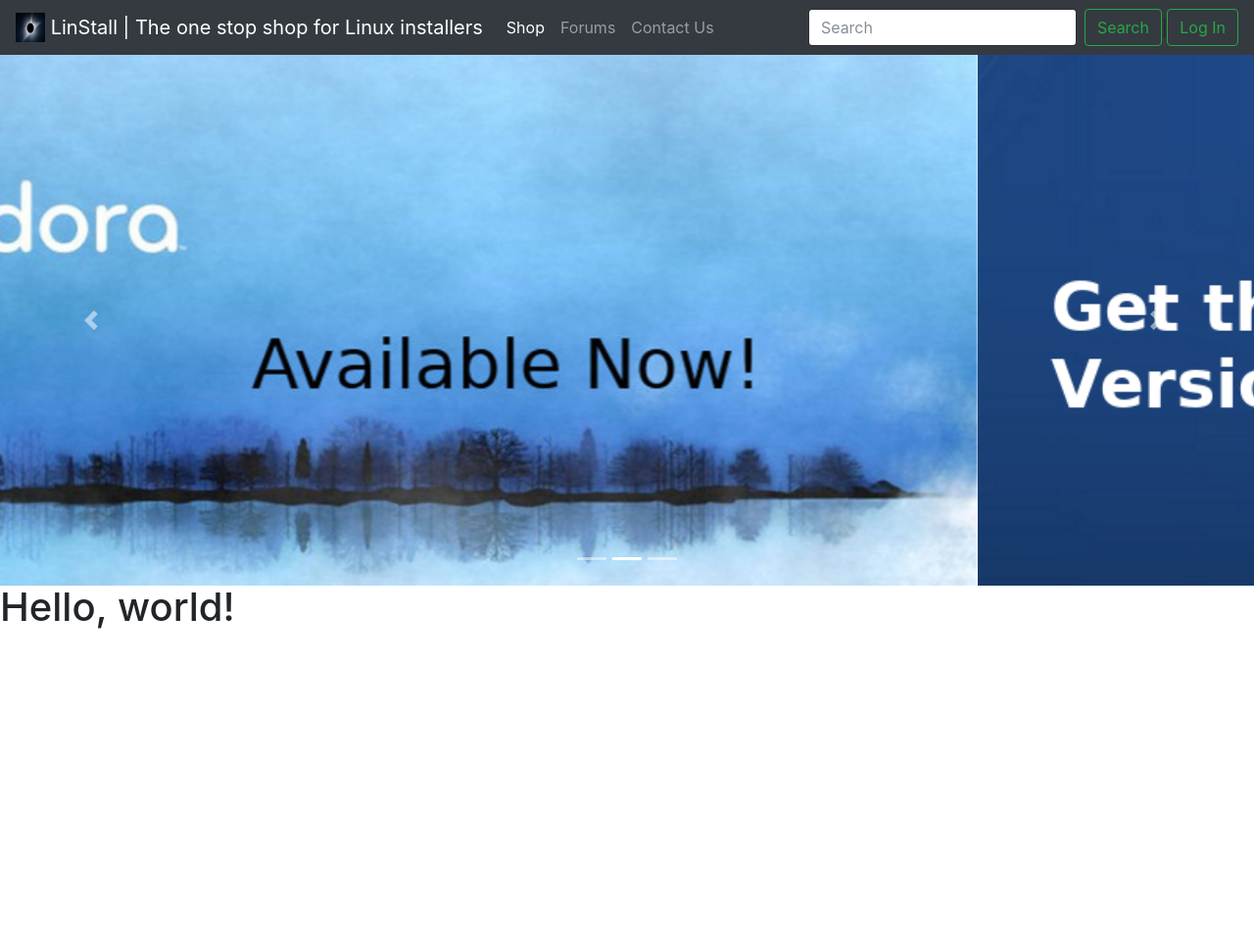
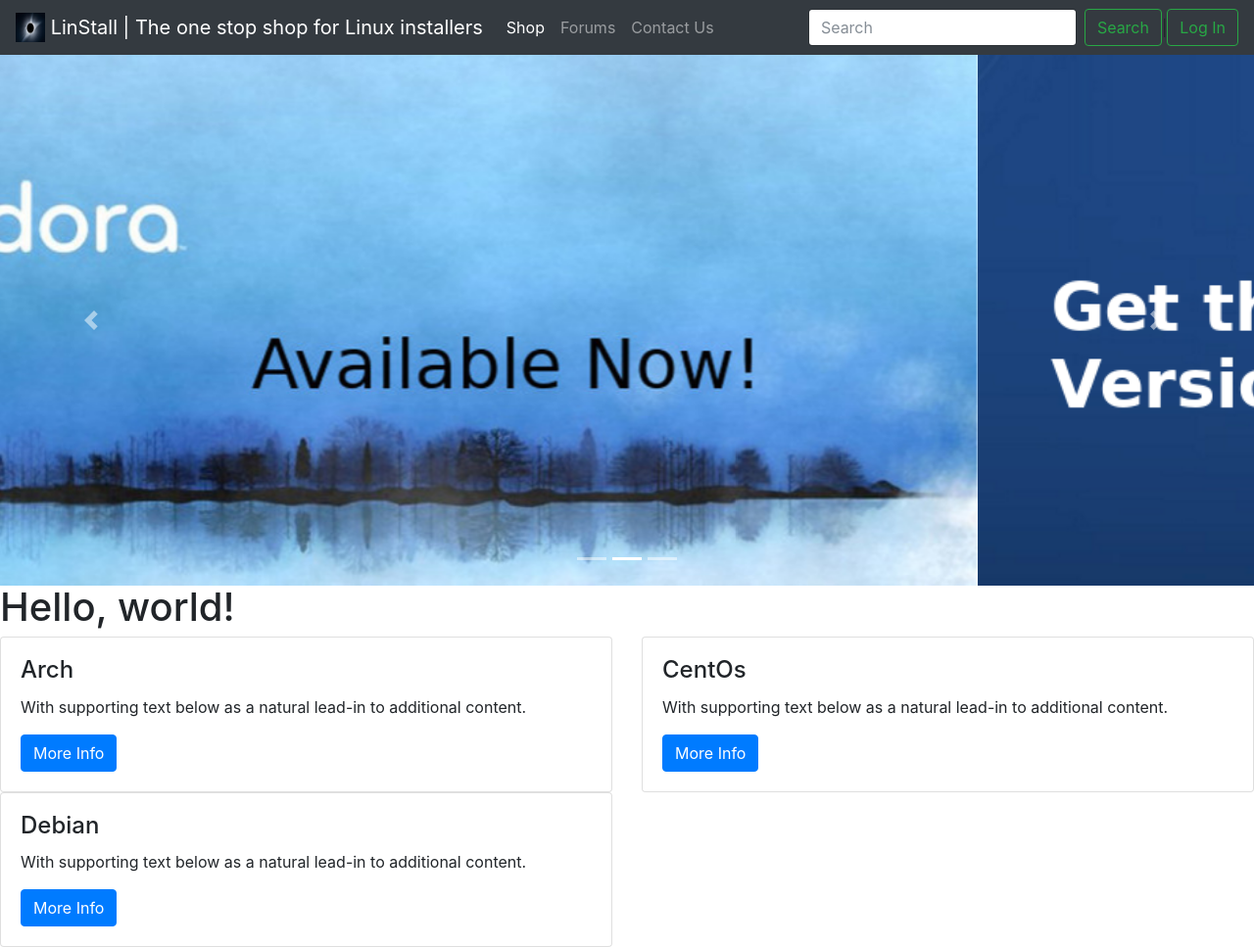
Before and after one commit to martinak1/LinStall, a plain HTML site: page web/index.html in a window 1280 px wide. Shown: the whole page at 98% size. Before the commit the page ends 800 px from the top, so only its background shows below. Drawn offline with nearby package versions, Linux system fonts and the light colour scheme.

Commit message:
Added product offering card.

```diff
--- a/web/index.html
+++ b/web/index.html
@@ -14,7 +14,7 @@
 
                 <!--Logo and brand name-->
                 <a class="navbar-brand" href="#">
-                  <img src="./SiteThumb.jpg" width="30" height="30" class="d-inline-block align-top" alt="">
+                  <img src="./SiteThumb.jpg" width="30" height="30" class="d-inline-block align-top" alt="LinStall Logo">
                   LinStall | The one stop shop for Linux installers
                 </a>
 
@@ -25,7 +25,7 @@
                <div class="collapse navbar-collapse" id="navbarSupportedContent">
                   <ul class="navbar-nav mr-auto">
                     <li class="nav-item active">
-                      <a class="nav-link" href="#">Shop<span class="sr-only">(current)</span></a>
+                      <a class="nav-link" href="./index.html">Shop<span class="sr-only">(current)</span></a>
                     </li>
                     <li class="nav-item">
                       <a class="nav-link" href="#">Forums</a>
@@ -73,6 +73,43 @@
 
     <h1>Hello, world!</h1>
 
+    <!--Product cards-->
+    <div class="row">
+      <div class="col-sm-6">
+
+        <!--Arch card-->
+        <div class="card">
+          <div class="card-body">
+            <h4 class="card-title">Arch</h4>
+            <p class="card-text">With supporting text below as a natural lead-in to additional content.</p>
+            <a href="#" class="btn btn-primary">More Info</a>
+          </div>
+        </div>
+      </div>
+
+      <!--CentOs card-->
+      <div class="col-sm-6">
+        <div class="card">
+          <div class="card-body">
+            <h4 class="card-title">CentOs</h4>
+            <p class="card-text">With supporting text below as a natural lead-in to additional content.</p>
+            <a href="#" class="btn btn-primary">More Info</a>
+          </div>
+        </div>
+      </div>
+
+      <!--Debian card-->
+     <div class="col-sm-6">
+        <div class="card">
+          <div class="card-body">
+            <h4 class="card-title">Debian</h4>
+            <p class="card-text">With supporting text below as a natural lead-in to additional content.</p>
+            <a href="#" class="btn btn-primary">More Info</a>
+          </div>
+        </div>
+      </div>
+</div>
+
     <!-- Optional JavaScript -->
     <!-- jQuery first, then Popper.js, then Bootstrap JS -->
     <script src="https://code.jquery.com/jquery-3.2.1.slim.min.js" integrity="sha384-KJ3o2DKtIkvYIK3UENzmM7KCkRr/rE9/Qpg6aAZGJwFDMVNA/GpGFF93hXpG5KkN" crossorigin="anonymous"></script>
```
